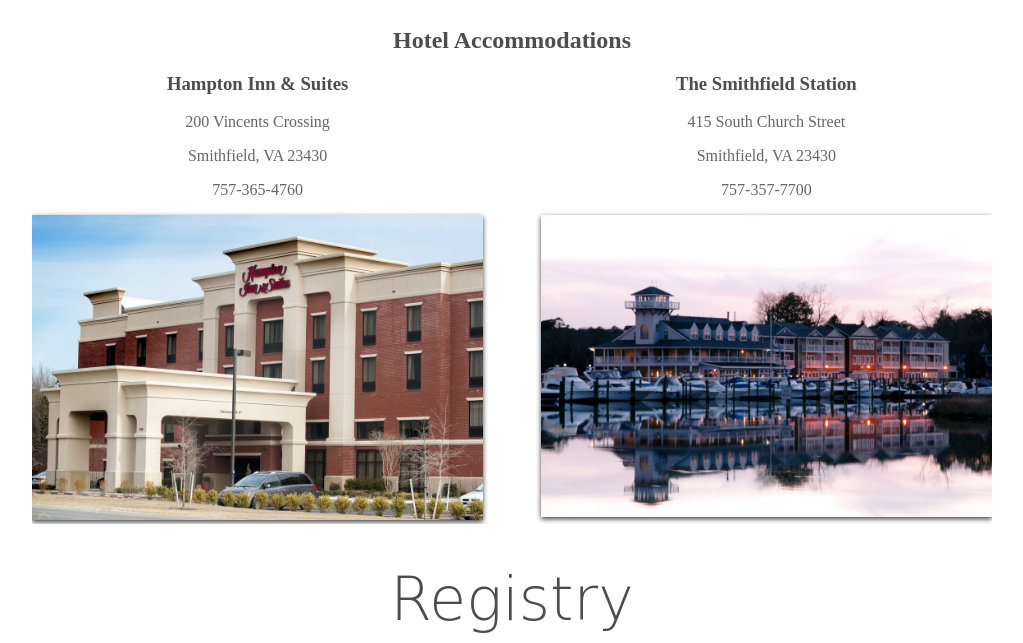
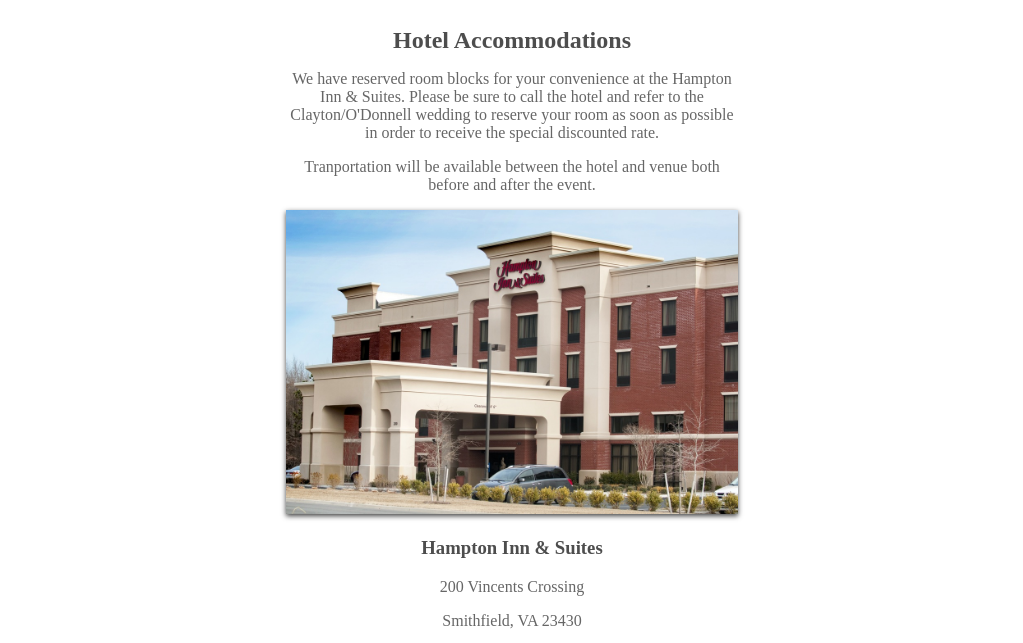
Before and after one commit to codebycorey/Wedding-Website, a website: page index.html in a window 1280 px wide. Shown: the part 2827-3470 px from the top of the page, without its empty margins (128-1151 px from the left). Drawn offline with nearby package versions, Linux system fonts and the light colour scheme; files that its build step writes are made by us from their sources; files whose address does not match are found by name; a web font is replaced by a local one.

Commit message:
Changed hotel

```diff
--- a/index.html
+++ b/index.html
@@ -87,18 +87,13 @@
         <div class="wedding-hotels">
             <h2>Hotel Accommodations</h2>
             <div class="hotel">
+                <p>We have reserved room blocks for your convenience at the Hampton Inn & Suites. Please be sure to call the hotel and refer to the Clayton/O'Donnell wedding to reserve your room as soon as possible in order to receive the special discounted rate.</p>
+                <p>Tranportation will be available between the hotel and venue both before and after the event.</p>
+                <img src="assets/img/hampton.jpg"/>
                 <h3>Hampton Inn & Suites</h3>
                 <p>200 Vincents Crossing</p>
                 <p>Smithfield, VA 23430</p>
                 <p>757-365-4760</p>
-                <img src="assets/img/hampton.jpg"/>
-            </div>
-            <div class="hotel">
-                <h3>The Smithfield Station</h3>
-                <p>415 South Church Street</p>
-                <p>Smithfield, VA 23430</p>
-                <p>757-357-7700</p>
-                <img src="assets/img/station.jpg"/>
             </div>
         </div>
     </section>
--- a/sass/style.scss
+++ b/sass/style.scss
@@ -238,8 +238,9 @@
             margin: 0;
         }
         .hotel {
-            float: left;
+            // float: left;
             width: 47%;
+            margin: 0 auto;
             text-align: center;
             img {
                 width: 100%;
```
